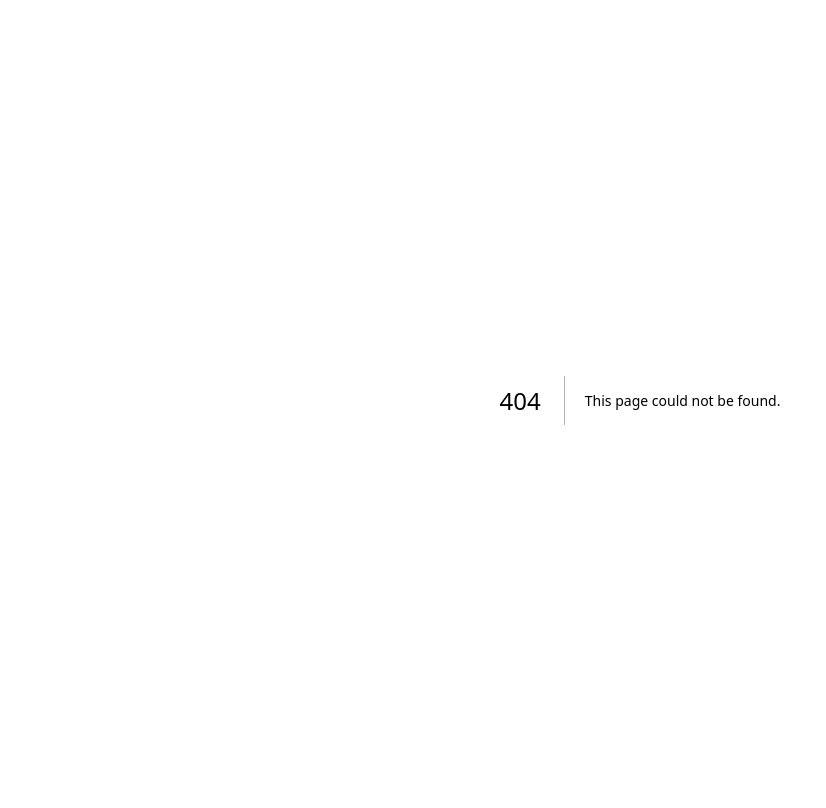
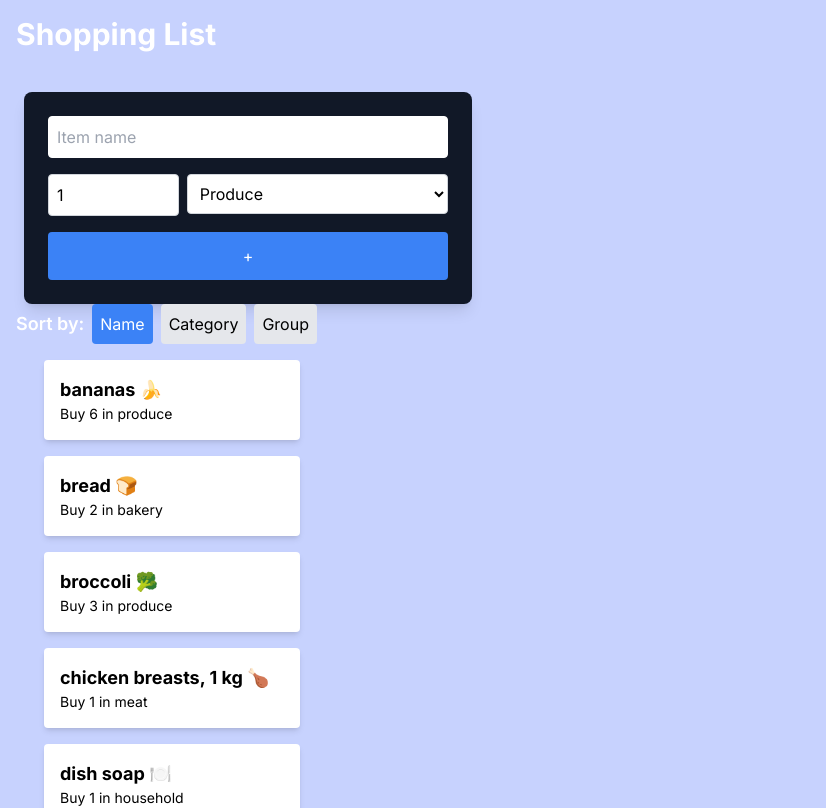
Before and after one commit to noorverma/cprg306-assignments, a Next.js app: page /week-7 in a window 1280 px wide. Before the commit this address had no page. Shown: the top 808 px of the page, without its empty margins (0-826 px from the left). Built offline with nearby package versions, Linux system fonts and the light colour scheme.

Commit message:
first commit

```diff
--- a/app/page.js
+++ b/app/page.js
@@ -27,7 +27,11 @@
         Go to Week 6 Assignment
         </Link>
       </div>
-
+      <div>
+        <Link href="/week-7">
+        Go to Week 7 Assignment
+        </Link>
+      </div>
     </main>
   );
 }
--- /dev/null
+++ b/app/week-7/item-list.js
@@ -0,0 +1,76 @@
+'use client';
+
+import React, { useState } from 'react';
+import Item from './item';
+
+export default function ItemList({ items, onItemSelect }) {
+  const [sortBy, setSortBy] = useState('name');
+
+  const sortedItems = [...items].sort((a, b) => {
+    if (sortBy === 'name') {
+      return a.name.localeCompare(b.name);
+    } else if (sortBy === 'category') {
+      return a.category.localeCompare(b.category);
+    }
+    return 0;
+  });
+
+  const groupedItems = items.reduce((acc, item) => {
+    if (!acc[item.category]) {
+      acc[item.category] = [];
+    }
+    acc[item.category].push(item);
+    return acc;
+  }, {});
+
+  const sortedGroupedItems = Object.keys(groupedItems)
+    .sort()
+    .reduce((acc, category) => {
+      acc[category] = groupedItems[category].sort((a, b) => a.name.localeCompare(b.name));
+      return acc;
+    }, {});
+
+  return (
+    <div>
+      <div className="flex items-center space-x-2 mb-4">
+        <span className="text-lg font-semibold">Sort by:</span>
+        <button
+          onClick={() => setSortBy('name')}
+          className={`p-2 rounded ${sortBy === 'name' ? 'bg-blue-500 text-white' : 'bg-gray-200 text-black'}`}
+        >
+          Name
+        </button>
+        <button
+          onClick={() => setSortBy('category')}
+          className={`p-2 rounded ${sortBy === 'category' ? 'bg-blue-500 text-white' : 'bg-gray-200 text-black'}`}
+        >
+          Category
+        </button>
+        <button
+          onClick={() => setSortBy('group')}
+          className={`p-2 rounded ${sortBy === 'group' ? 'bg-blue-500 text-white' : 'bg-gray-200 text-black'}`}
+        >
+          Group
+        </button>
+      </div>
+      <ul>
+        {sortBy === 'group' ? (
+          Object.keys(sortedGroupedItems).map((category) => (
+            <li key={category} className="mb-4">
+              <h2 className="font-bold capitalize">{category}</h2>
+              <ul>
+                {sortedGroupedItems[category].map((item) => (
+                  <Item key={item.id} name={item.name} quantity={item.quantity} category={item.category} onSelect={onItemSelect} />
+                ))}
+              </ul>
+            </li>
+          ))
+        ) : (
+          sortedItems.map((item) => (
+            <Item key={item.id} name={item.name} quantity={item.quantity} category={item.category} onSelect={onItemSelect} />
+          ))
+        )}
+      </ul>
+    </div>
+  );
+}
--- /dev/null
+++ b/app/week-7/item.js
@@ -0,0 +1,17 @@
+import React from 'react';
+
+export default function Item({ name, quantity, category, onSelect }) {
+  return (
+    <li
+      className="flex flex-col justify-between p-4 bg-white rounded mb-4 shadow-md transition-transform transform w-64 mx-7 cursor-pointer hover:underline"
+      onClick={() => onSelect(name)}
+    >
+      <div className="text-lg font-bold text-black">
+        {name}
+      </div>
+      <div className="text-sm text-black">
+        Buy {quantity} in {category}
+      </div>
+    </li>
+  );
+}
--- /dev/null
+++ b/app/week-7/items.json
@@ -0,0 +1,74 @@
+[
+    {
+      "id": "1h2GJKH12gkHG31h1H",
+      "name": "milk, 4 L 🥛",
+      "quantity": 1,
+      "category": "dairy"
+    },
+    {
+      "id": "2KJH3k2j3H1k2J3K1H",
+      "name": "bread 🍞",
+      "quantity": 2,
+      "category": "bakery"
+    },
+    {
+      "id": "3h2KJH3k2j3H1k2J3",
+      "name": "eggs, dozen 🥚",
+      "quantity": 2,
+      "category": "dairy"
+    },
+    {
+      "id": "4k2J3K1H2GJKH12gk",
+      "name": "bananas 🍌",
+      "quantity": 6,
+      "category": "produce"
+    },
+    {
+      "id": "5H1h1H2KJH3k2j3H",
+      "name": "broccoli 🥦",
+      "quantity": 3,
+      "category": "produce"
+    },
+    {
+      "id": "6H1k2J3K1H2GJKH1",
+      "name": "chicken breasts, 1 kg 🍗",
+      "quantity": 1,
+      "category": "meat"
+    },
+    {
+      "id": "7gkHG31h1H2KJH3k",
+      "name": "pasta sauce 🍝",
+      "quantity": 3,
+      "category": "canned goods"
+    },
+    {
+      "id": "8j3H1k2J3K1H2GJK",
+      "name": "spaghetti, 454 g 🍝",
+      "quantity": 2,
+      "category": "dry goods"
+    },
+    {
+      "id": "9H12gkHG31h1H2KJ",
+      "name": "toilet paper, 12 pack 🧻",
+      "quantity": 1,
+      "category": "household"
+    },
+    {
+      "id": "10H3k2j3H1k2J3K1",
+      "name": "paper towels, 6 pack",
+      "quantity": 1,
+      "category": "household"
+    },
+    {
+      "id": "11k2J3K1H2GJKH12",
+      "name": "dish soap 🍽️",
+      "quantity": 1,
+      "category": "household"
+    },
+    {
+      "id": "12GJKH12gkHG31h1",
+      "name": "hand soap 🧼",
+      "quantity": 4,
+      "category": "household"
+    }
+  ]
--- /dev/null
+++ b/app/week-7/meal-ideas.js
@@ -0,0 +1,51 @@
+'use client';
+
+import React, { useState, useEffect } from 'react';
+
+const MealIdeas = ({ ingredient }) => {
+  const [meals, setMeals] = useState([]);
+
+  const fetchMealIdeas = async (ingredient) => {
+    try {
+      const response = await fetch(`https://www.themealdb.com/api/json/v1/1/filter.php?i=${ingredient}`);
+      if (!response.ok) {
+        throw new Error(`HTTP error! status: ${response.status}`);
+      }
+      const data = await response.json();
+      return data.meals || [];
+    } catch (error) {
+      console.error('Error fetching meal ideas:', error);
+      return [];
+    }
+  };
+
+  const loadMealIdeas = async () => {
+    if (ingredient) {
+      const mealIdeas = await fetchMealIdeas(ingredient);
+      setMeals(mealIdeas);
+    }
+  };
+
+  useEffect(() => {
+    loadMealIdeas();
+  }, [ingredient]);
+
+  return (
+    <div className="meal-ideas">
+      <h2 className="text-xl font-bold">Meal Ideas for {ingredient}</h2>
+      <ul>
+        {meals.length > 0 ? (
+          meals.map((meal) => (
+            <li key={meal.idMeal} className="meal-item">
+              <p>{meal.strMeal}</p>
+            </li>
+          ))
+        ) : (
+          <p>No meal ideas available for this ingredient.</p>
+        )}
+      </ul>
+    </div>
+  );
+};
+
+export default MealIdeas;
--- /dev/null
+++ b/app/week-7/new-item.js
@@ -0,0 +1,74 @@
+'use client';
+
+import { useState } from 'react';
+
+export default function NewItem({ onAddItem }) {
+  const [name, setName] = useState('');
+  const [quantity, setQuantity] = useState(1);
+  const [category, setCategory] = useState('produce');
+
+  const handleSubmit = (e) => {
+    e.preventDefault();
+    const newItem = { id: Math.random().toString(36).substring(2, 11), name, quantity, category };
+    onAddItem(newItem);
+    setName('');
+    setQuantity(1);
+    setCategory('produce');
+  };
+
+  return (
+    <form onSubmit={handleSubmit} className="space-y-4 bg-gray-900 p-6 rounded-lg shadow-lg max-w-md mx-auto mt-10 ml-2">
+      <div>
+        <label className="block text-white"></label>
+        <input
+          type="text"
+          value={name}
+          onChange={(e) => setName(e.target.value)}
+          required
+          className="w-full p-2 border border-white rounded bg-white text-black"
+          placeholder="Item name"
+        />
+      </div>
+      <div className="flex space-x-2">
+        <div className="w-1/3">
+          <label className="block text-white"></label>
+          <input
+            type="number"
+            min="1"
+            max="99"
+            value={quantity}
+            onChange={(e) => setQuantity(Number(e.target.value))}
+            required
+            className="w-full p-2 border border-gray-300 rounded bg-white text-black"
+          />
+        </div>
+        <div className="w-2/3">
+          <label className="block text-white"></label>
+          <select
+            value={category}
+            onChange={(e) => setCategory(e.target.value)}
+            className="w-full p-2 border border-gray-300 rounded bg-white text-black"
+          >
+            <option value="produce">Produce</option>
+            <option value="dairy">Dairy</option>
+            <option value="bakery">Bakery</option>
+            <option value="meat">Meat</option>
+            <option value="frozen">Frozen Foods</option>
+            <option value="canned">Canned Goods</option>
+            <option value="dry">Dry Goods</option>
+            <option value="beverages">Beverages</option>
+            <option value="snacks">Snacks</option>
+            <option value="household">Household</option>
+            <option value="other">Other</option>
+          </select>
+        </div>
+      </div>
+      <button
+        type="submit"
+        className="w-full p-3 bg-blue-500 text-white rounded hover:bg-blue-600"
+      >
+        +
+      </button>
+    </form>
+  );
+}
--- /dev/null
+++ b/app/week-7/page.js
@@ -0,0 +1,34 @@
+'use client';
+
+import React, { useState} from 'react';
+import NewItem from './new-item';
+import ItemList from './item-list';
+import MealIdeas from './meal-ideas';
+import itemsData from './items.json';
+
+export default function Page() {
+  const [items, setItems] = useState(itemsData);
+  const [selectedItemName, setSelectedItemName] = useState('');
+
+  const handleAddItem = (newItem) => {
+    setItems([...items, newItem]);
+  };
+
+  const handleItemSelect = (itemName) => {
+    const cleanedItemName = itemName.split(' ')[0].replace(/([\u2700-\u27BF]|[\uE000-\uF8FF]|\uD83C[\uDC00-\uDFFF]|\uD83D[\uDC00-\uDFFF]|[\u2011-\u26FF]|\uD83E[\uDD10-\uDDFF])/g, '');
+    setSelectedItemName(cleanedItemName);
+  };
+
+  return (
+    <main className="bg-indigo-200 min-h-screen p-4 flex">
+      <div className="flex-1">
+        <h1 className="text-3xl font-bold text-white mb-6">Shopping List</h1>
+        <NewItem onAddItem={handleAddItem} />
+        <ItemList items={items} onItemSelect={handleItemSelect} />
+      </div>
+      <div className="flex-1">
+        {selectedItemName && <MealIdeas ingredient={selectedItemName} />}
+      </div>
+    </main>
+  );
+}
```
